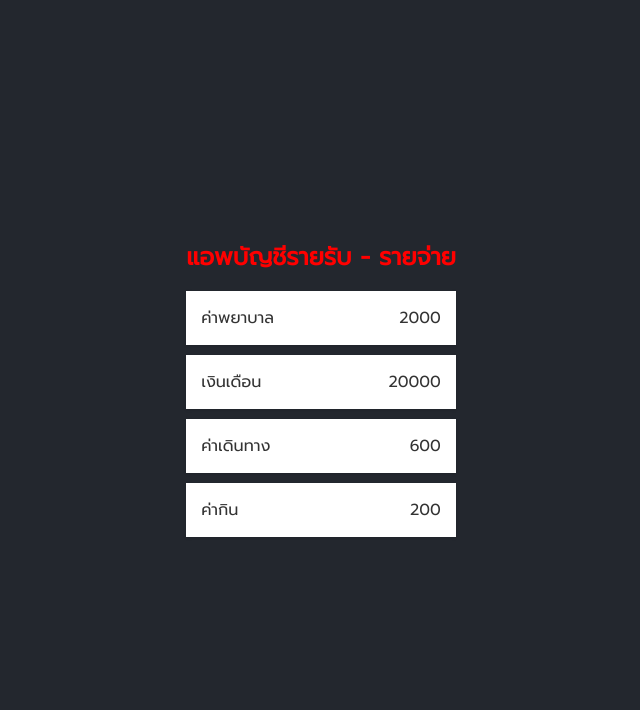
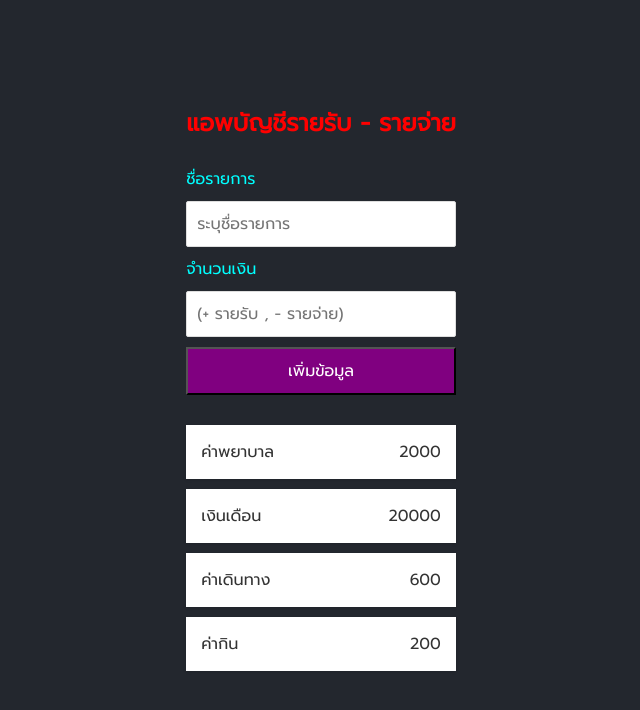
Before and after one commit to notnapat/Not-React-Test, a React (Create React App) app: page / in a window 1280 px wide. Shown: the top 710 px of the page, without its empty margins (319-959 px from the left). Built offline with nearby package versions, Linux system fonts and the light colour scheme.

Commit message:
FormComponent and Css

```diff
--- a/public/index.html
+++ b/public/index.html
@@ -24,7 +24,7 @@
       work correctly both with client-side routing and a non-root public URL.
       Learn how to configure a non-root public URL by running `npm run build`.
     -->
-    <title>React App</title>
+    <title>React Not</title>
   </head>
   <body>
     <noscript>You need to enable JavaScript to run this app.</noscript>
--- a/src/App.js
+++ b/src/App.js
@@ -1,6 +1,7 @@
 //ใช้ร่วมกับ <React.Fragment></React.Fragment> import Reac from "react";
 import Transaction from "./components/Transaction"
 import './App.css'
+import FormComponent from "./components/FormComponent"
 
 // ค่า props
 
@@ -31,7 +32,9 @@
       return (
             <div>
                   <h1 /*Type2 Css=>*/ style={design} /*Type1 .Css  = style={{color:"red",textAlign:"center",fontSize:'1.5rem'}}*/>แอพบัญชีรายรับ - รายจ่าย</h1>
+                  <FormComponent/>
                   <Transaction/>
+
             </div>
       )
 }
--- /dev/null
+++ b/src/components/FormComponent.css
@@ -0,0 +1,26 @@
+label{
+    display: inline-block;
+    margin: 10px 0;
+    color: aqua;
+}
+input{
+    border: 1px solid #dedede;
+    border-radius: 2px;
+    display: block;
+    font-size: 16px;
+    padding: 10px;
+    width: 100%;
+}
+input:focus{
+    outline: none;
+}
+.btn{
+    background-color: purple;
+    color: #fff;
+    cursor: pointer;
+    display: block;
+    margin: 10px 0 30px;
+    padding: 10px;
+    font-size: 16px;
+    width: 100%;
+}
--- /dev/null
+++ b/src/components/FormComponent.js
@@ -0,0 +1,25 @@
+import './FormComponent.css'
+
+// FormComponent  and  Css
+const FormComponent = () => {
+      return (
+            <div >
+                  <form>
+                        <div className="form-control">
+                              <label>ชื่อรายการ</label>
+                              <input type="text" placeholder="ระบุชื่อรายการ" />
+                        </div>
+                        <div className="form-control">
+                              <label>จำนวนเงิน</label>
+                              <input type="number" placeholder="(+ รายรับ , - รายจ่าย)" />
+                        </div>
+                        <div >
+                              <button type="submit" className="btn">เพิ่มข้อมูล</button>
+                        </div>
+                  </form>
+            </div>
+      )
+}
+
+
+export default FormComponent
```
